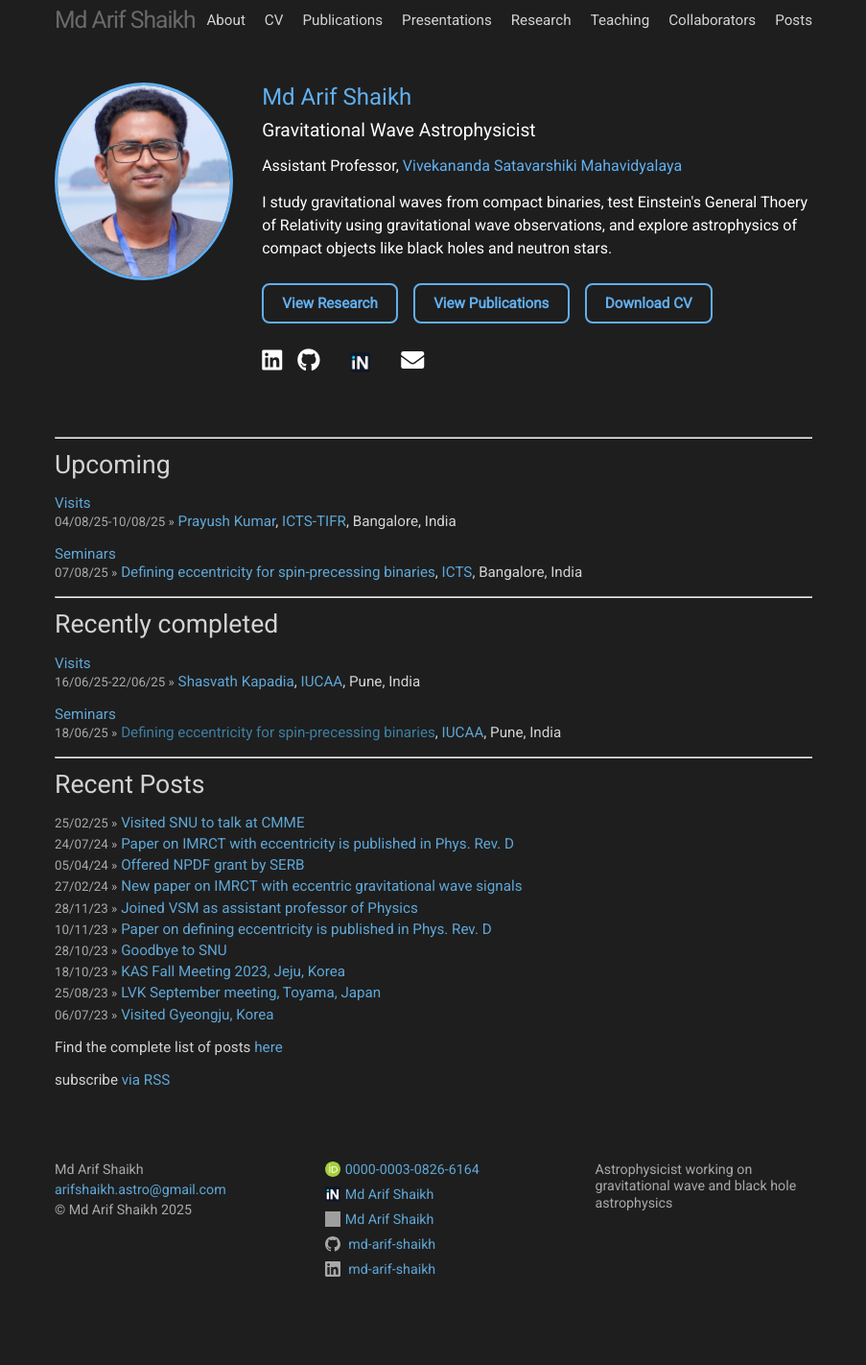
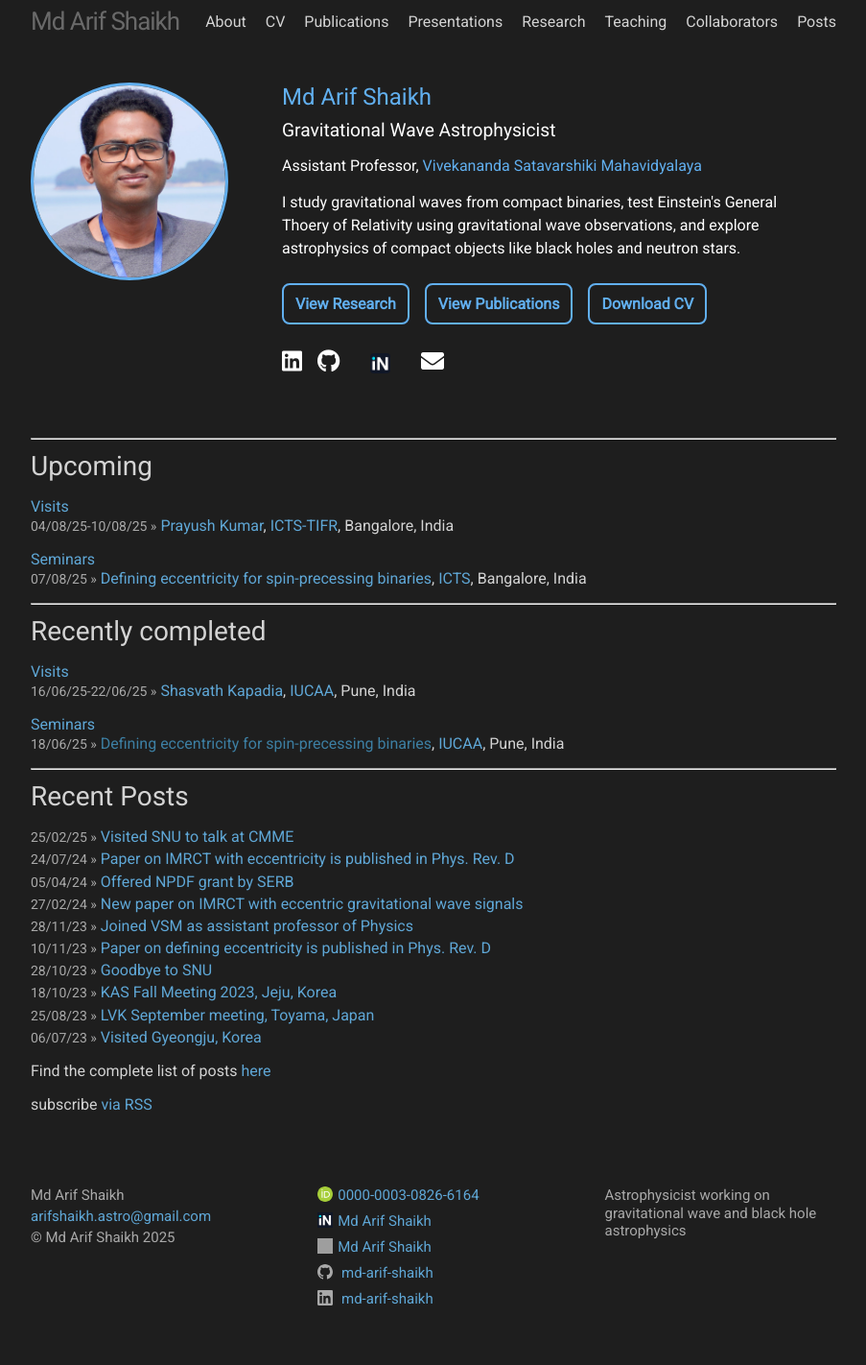
Before and after one commit to md-arif-shaikh/md-arif-shaikh.github.io, a Jekyll site: the page built from index.html, in a window 1280 px wide. Shown: the whole page at 96% size, without its empty margins (188-1091 px from the left). Built offline with Jekyll 4.4.1, drawn with Linux system fonts in a browser that asks for light colours; a style sheet for code colours, icons or effects is not loaded; before the commit the page ends 1391 px from its top, so only the background shows below that; grey boxes are pictures that could not be loaded.

Commit message:
increase fontsize and text width

```diff
--- a/_sass/minima.scss
+++ b/_sass/minima.scss
@@ -11,7 +11,7 @@
 // font names are "SolaimanLipi", 'EkusheyLohit', 'CharukolaUltraLight', 'Bangla', 'AdorshoLipi', 'Kalpurush'
 // Define defaults for each variable.
 $base-font-family: Roboto, "Fira Sans", -apple-system, BlinkMacSystemFont, "Segoe UI", Helvetica, Arial, sans-serif, "Apple Color Emoji", "Segoe UI Emoji", "Segoe UI Symbol" !default;
-$base-font-size:   0.95rem !default;
+$base-font-size:   1rem !default;
 $base-font-weight: 400 !default;
 $header-font-size: $base-font-size * (3/2) !default;
 $small-font-size:  $base-font-size * 0.875 !default;
@@ -36,7 +36,7 @@ $code-background:  #2A2A2A !default; // Slightly Lighter Dark Gray for code bloc
 $table-text-align: left !default;
 
 // Width of the content area
-$content-width:    850px !default;
+$content-width:    900px !default;
 
 $on-palm:          600px !default;
 $on-laptop:        850px !default;
--- a/_sass/minima/_layout.scss
+++ b/_sass/minima/_layout.scss
@@ -25,8 +25,8 @@
 }
 
 .site-nav {
-  float: right;
-  line-height: $base-line-height * $base-font-size * 2.25;
+    float: right;
+    line-height: $base-line-height * $base-font-size * 2.25;
 
   .nav-trigger {
       display: none;
@@ -264,22 +264,22 @@
 }
 
 .column-left {
-  width: 25%;
+  width: 30%;
   margin-right: 2.5%;
 }
 
 .column-right {
-  width: 72.5%; /* Remaining space */
+  width: 67.5%; /* Remaining space */
 }
 
 /* Profile image settings */
 .column-left img {
   display: block;
-  max-width: 180px;
+  max-width: 200px;
   width: 100%;
   height: auto;
   margin-bottom: 1.5rem;
-  border-radius: 8px; /* Optional: for rounded corners */
+  border-radius: 50%; /* Optional: for rounded corners */
   padding: 0;
   margin-left: 0;
   margin-right: 0;
@@ -458,7 +458,7 @@ hr.research-bottom {
 .btn {
   background-color: #61AFEF;
   color: #282C34;
-  padding: 0.6rem 1.2rem;
+  padding: 0.6rem 0.75rem;
   border-radius: 8px;
   text-decoration: none;
   font-weight: bold;
```
